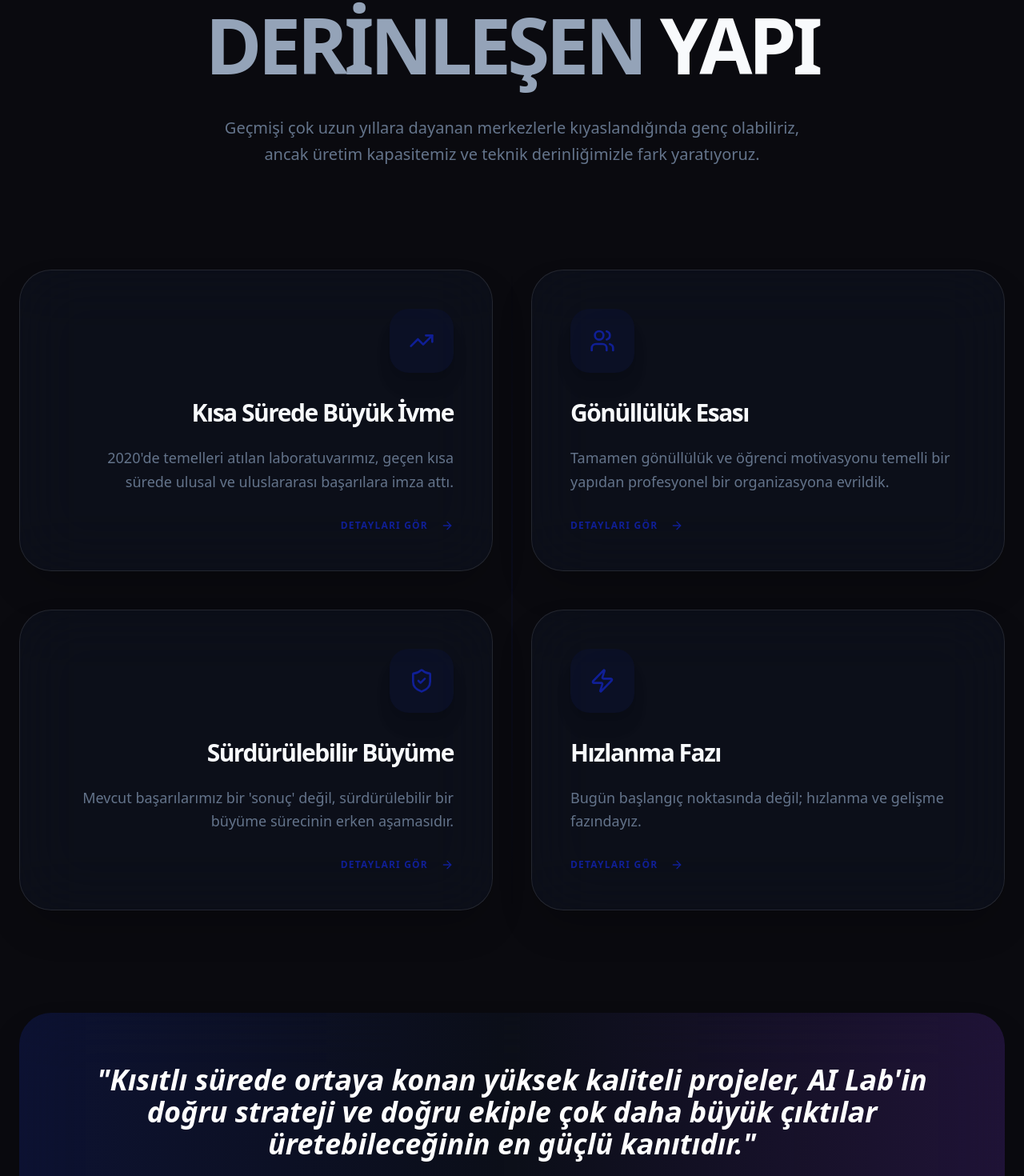
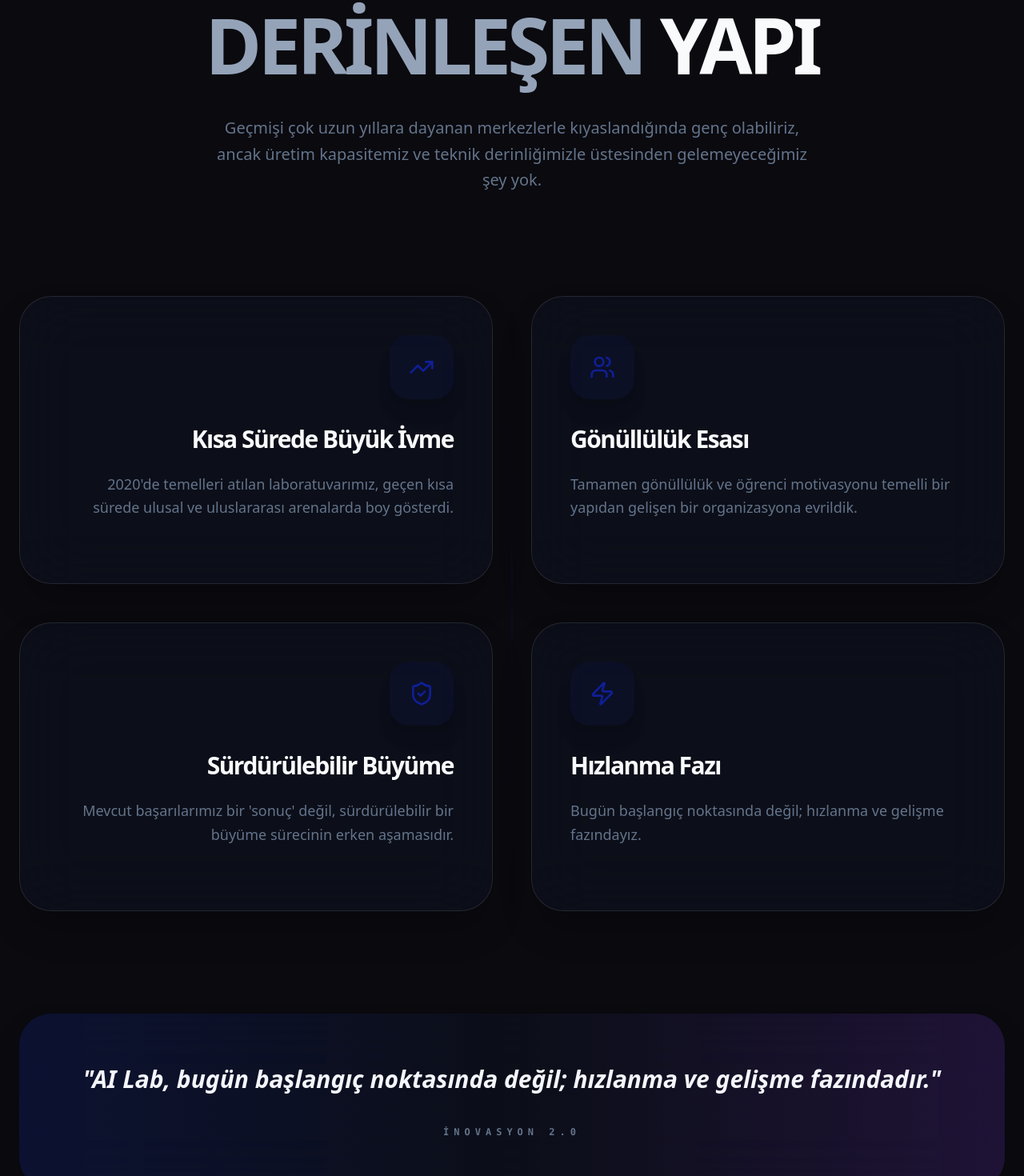
Before and after one commit to nesetcanaydogan/ai-lab-landing, a Next.js app: page / in a window 1280 px wide. Shown: the part 3975-5445 px from the top of the page at 80% size. Built offline with nearby package versions, Linux system fonts and the light colour scheme.

Commit message:
progressive.tsx styling update

```diff
--- a/src/components/progressive.tsx
+++ b/src/components/progressive.tsx
@@ -5,10 +5,26 @@ import { Zap, TrendingUp, Users, ShieldCheck, ArrowRight } from "lucide-react";
 
 export default function Progressive() {
   const points = [
-    { title: "Kısa Sürede Büyük İvme", text: "2020'de temelleri atılan laboratuvarımız, geçen kısa sürede ulusal ve uluslararası başarılara imza attı.", icon: <TrendingUp size={32} /> },
-    { title: "Gönüllülük Esası", text: "Tamamen gönüllülük ve öğrenci motivasyonu temelli bir yapıdan profesyonel bir organizasyona evrildik.", icon: <Users size={32} /> },
-    { title: "Sürdürülebilir Büyüme", text: "Mevcut başarılarımız bir 'sonuç' değil, sürdürülebilir bir büyüme sürecinin erken aşamasıdır.", icon: <ShieldCheck size={32} /> },
-    { title: "Hızlanma Fazı", text: "Bugün başlangıç noktasında değil; hızlanma ve gelişme fazındayız.", icon: <Zap size={32} /> }
+    {
+      title: "Kısa Sürede Büyük İvme",
+      text: "2020'de temelleri atılan laboratuvarımız, geçen kısa sürede ulusal ve uluslararası arenalarda boy gösterdi.",
+      icon: <TrendingUp size={32} />,
+    },
+    {
+      title: "Gönüllülük Esası",
+      text: "Tamamen gönüllülük ve öğrenci motivasyonu temelli bir yapıdan gelişen bir organizasyona evrildik.",
+      icon: <Users size={32} />,
+    },
+    {
+      title: "Sürdürülebilir Büyüme",
+      text: "Mevcut başarılarımız bir 'sonuç' değil, sürdürülebilir bir büyüme sürecinin erken aşamasıdır.",
+      icon: <ShieldCheck size={32} />,
+    },
+    {
+      title: "Hızlanma Fazı",
+      text: "Bugün başlangıç noktasında değil; hızlanma ve gelişme fazındayız.",
+      icon: <Zap size={32} />,
+    },
   ];
 
   return (
@@ -22,12 +38,17 @@ export default function Progressive() {
             whileInView={{ opacity: 1, scale: 1 }}
             viewport={{ once: true }}
           >
-             <span className="text-[10px] font-black uppercase tracking-[0.5em] text-primary mb-6 block">Evolution</span>
+            <span className="text-[10px] font-black uppercase tracking-[0.5em] text-secondary mb-6 block">
+              INOVASYON 2.0
+            </span>
             <h2 className="text-6xl md:text-8xl font-exo2 font-black tracking-tighter mb-10 leading-none">
-                YENİ AMA <br/> <span className="text-slate-400">DERİNLEŞEN</span> YAPI
+              YENİ AMA <br /> <span className="text-slate-400">DERİNLEŞEN</span>{" "}
+              YAPI
             </h2>
             <p className="text-xl text-slate-500 max-w-3xl mx-auto font-medium leading-relaxed">
-                Geçmişi çok uzun yıllara dayanan merkezlerle kıyaslandığında genç olabiliriz, ancak üretim kapasitemiz ve teknik derinliğimizle fark yaratıyoruz.
+              Geçmişi çok uzun yıllara dayanan merkezlerle kıyaslandığında genç
+              olabiliriz, ancak üretim kapasitemiz ve teknik derinliğimizle
+              üstesinden gelemeyeceğimiz şey yok.
             </p>
           </motion.div>
         </div>
@@ -42,17 +63,24 @@ export default function Progressive() {
               initial={{ opacity: 0, x: i % 2 === 0 ? -100 : 100 }}
               whileInView={{ opacity: 1, x: 0 }}
               viewport={{ once: true }}
-               transition={{ duration: 1, ease: [0.16, 1, 0.3, 1], delay: i * 0.1 }}
+              transition={{
+                duration: 1,
+                ease: [0.16, 1, 0.3, 1],
+                delay: i * 0.1,
+              }}
               className={`glass-card p-12 relative group ${i % 2 === 0 ? "lg:text-right" : "lg:text-left"}`}
             >
-                <div className={`w-20 h-20 bg-primary/10 rounded-3xl flex items-center justify-center text-primary mb-8 group-hover:bg-primary group-hover:text-white transition-all duration-700 shadow-xl ${i % 2 === 0 ? "lg:ml-auto" : "lg:mr-auto"}`}>
+              <div
+                className={`w-20 h-20 bg-primary/10 rounded-3xl flex items-center justify-center text-primary mb-8 group-hover:bg-primary group-hover:text-white transition-all duration-700 shadow-xl ${i % 2 === 0 ? "lg:ml-auto" : "lg:mr-auto"}`}
+              >
                 {point.icon}
               </div>
-                <h4 className="text-3xl font-black mb-6 font-exo2 tracking-tighter">{point.title}</h4>
-                <p className="text-lg text-slate-500 leading-relaxed font-medium mb-8">{point.text}</p>
-                <div className={`flex items-center gap-4 text-xs font-black uppercase tracking-widest text-primary ${i % 2 === 0 ? "lg:justify-end" : "lg:justify-start"}`}>
-                   Detayları Gör <ArrowRight size={16} />
-                </div>
+              <h4 className="text-3xl font-black mb-6 font-exo2 tracking-tighter">
+                {point.title}
+              </h4>
+              <p className="text-lg text-slate-500 leading-relaxed font-medium mb-8">
+                {point.text}
+              </p>
             </motion.div>
           ))}
         </div>
@@ -64,10 +92,13 @@ export default function Progressive() {
           className="mt-32 p-16 glass-card relative overflow-hidden bg-slate-950 text-white border-none text-center"
         >
           <div className="absolute inset-0 bg-gradient-to-r from-primary/20 via-transparent to-secondary/20" />
-          <p className="text-2xl md:text-4xl font-exo2 font-black leading-tight italic relative z-10">
-             &quot;Kısıtlı sürede ortaya konan yüksek kaliteli projeler, AI Lab&apos;in doğru strateji ve doğru ekiple çok daha büyük çıktılar üretebileceğinin en güçlü kanıtıdır.&quot;
+          <p className="text-2xl md:text-3xl font-exo2 italic font-black text-cta leading-tight relative z-10">
+            &quot;AI Lab, bugün başlangıç noktasında değil; hızlanma ve gelişme
+            fazındadır.&quot;
           </p>
-          <div className="mt-10 text-xs font-mono uppercase tracking-[0.5em] text-slate-500 relative z-10 font-black">AI LAB MANIFESTO</div>
+          <div className="mt-10 text-xs font-mono uppercase tracking-[0.5em] text-slate-500 relative z-10 font-black">
+            İNOVASYON 2.0
+          </div>
         </motion.div>
       </div>
     </section>
```
Lines whose indentation alone changed are shown as unchanged.
